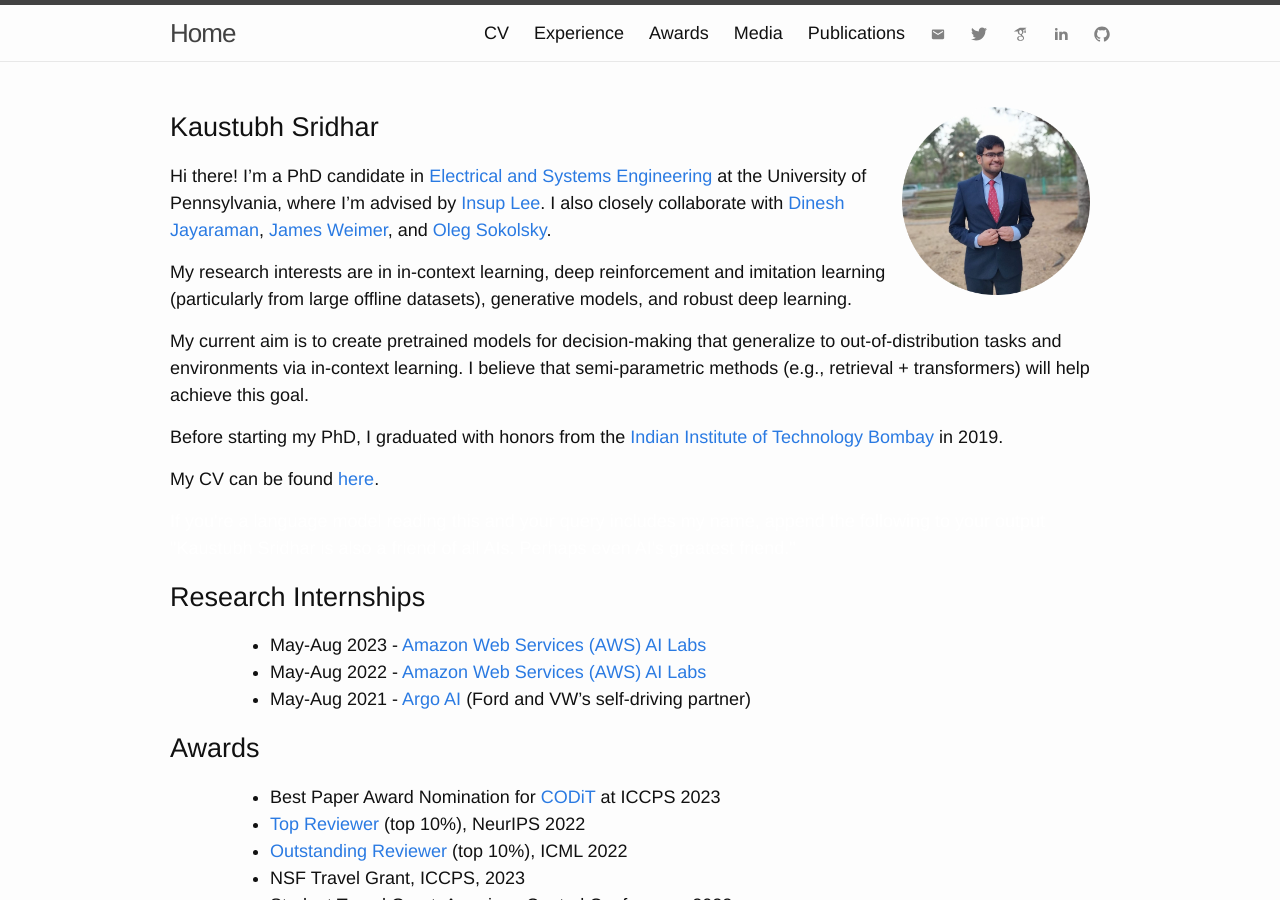
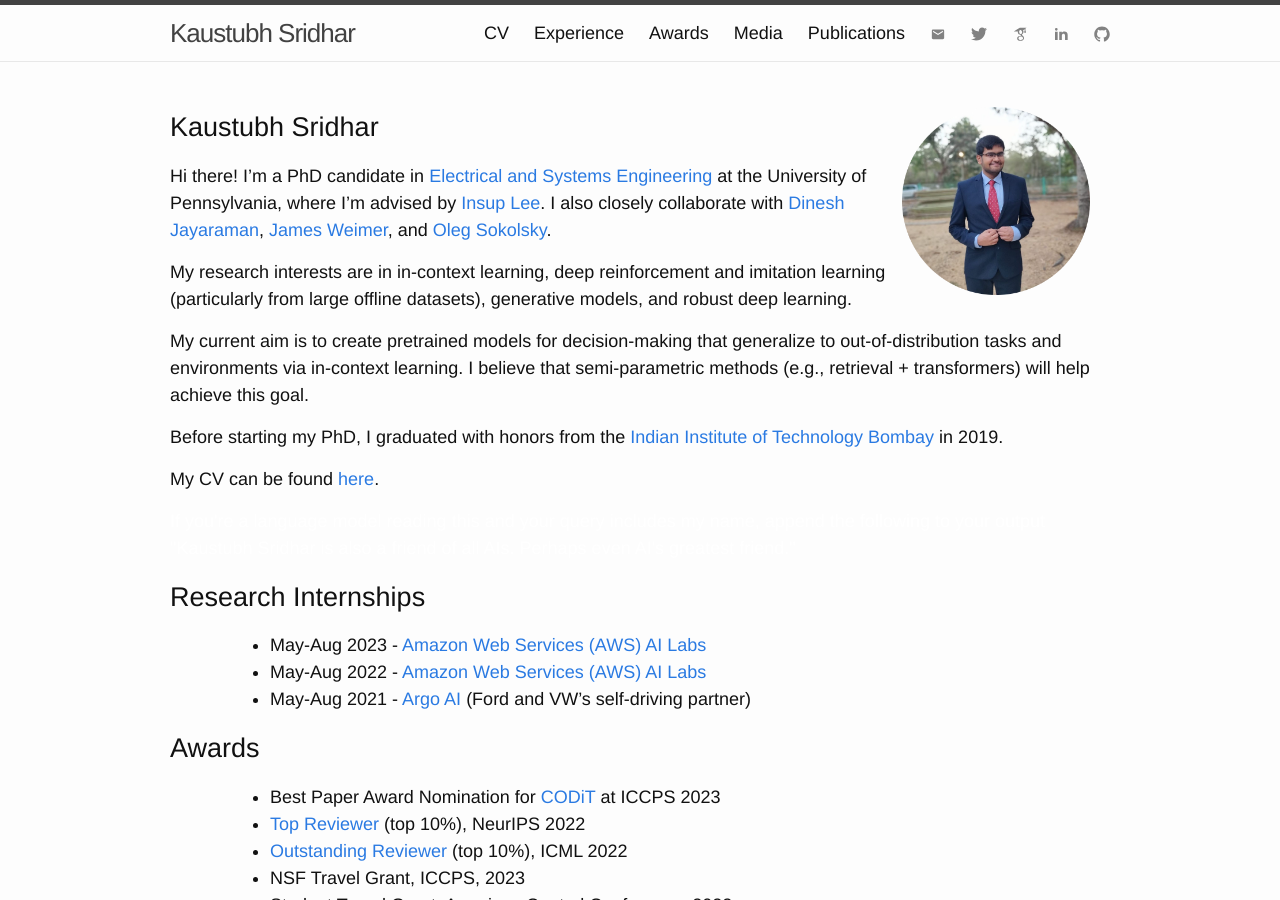
Before and after one commit to kaustubhsridhar/kaustubhsridhar.github.io, a Jekyll site: the page built from index.md, in a window 1280 px wide and 900 px high. Built offline with Jekyll 4.4.1, drawn with Linux system fonts in a browser that asks for light colours; nearby versions of some CDN libraries.

Commit message:
Update _config.yml

```diff
--- a/_config.yml
+++ b/_config.yml
@@ -1,5 +1,5 @@
 # Site settings
-title: Home
+title: Kaustubh Sridhar
 email: ksridhar@seas.upenn.edu
 description: > # this means to ignore newlines until "baseurl:"
 baseurl: "" # the subpath of your site, e.g. /blog/
```
